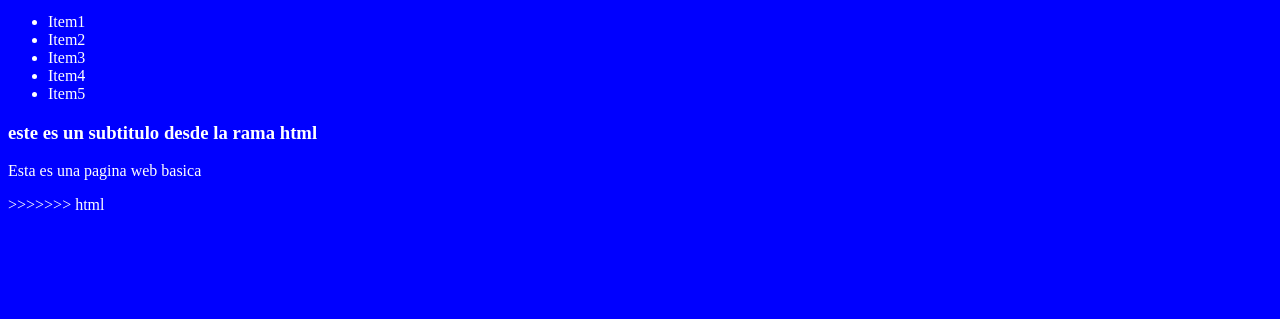
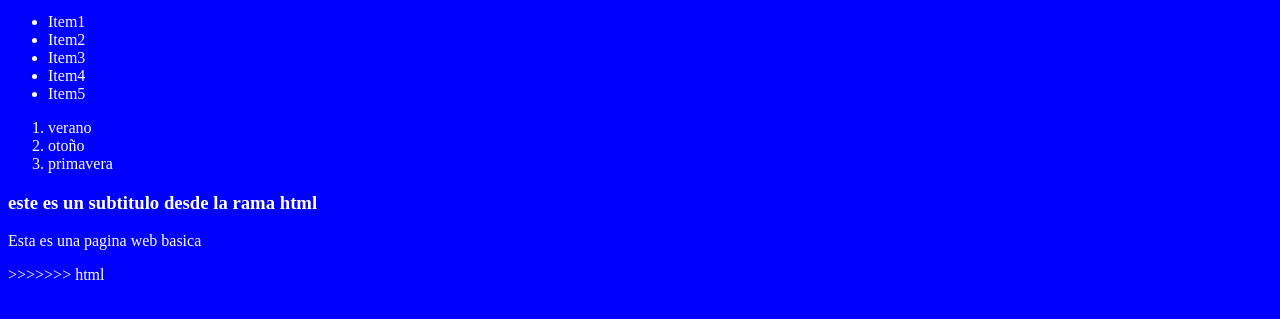
Before and after one commit to Andres-Piriz23/practica-git, a plain HTML site: page index.html in a window 1280 px wide. Shown: the part 155-474 px from the top of the page. Drawn offline with Linux system fonts and the light colour scheme.

Commit message:
Agreguamos lista ordenada estaciones

```diff
--- a/index.html
+++ b/index.html
@@ -23,6 +23,15 @@ Fuga iusto perferendis est repudiandae quis minima? Cupiditate, ullam quo perspi
     <li>Item5</li>
 </ul>
 
+<ol>
+    <li>verano</li>
+    <li>otoño</li>
+    <li>primavera</li>
+
+</ol>
+
+
+
 
 <h3>este es un subtitulo desde la rama html</h3>
 <p>Esta es una pagina web basica</p>
```
